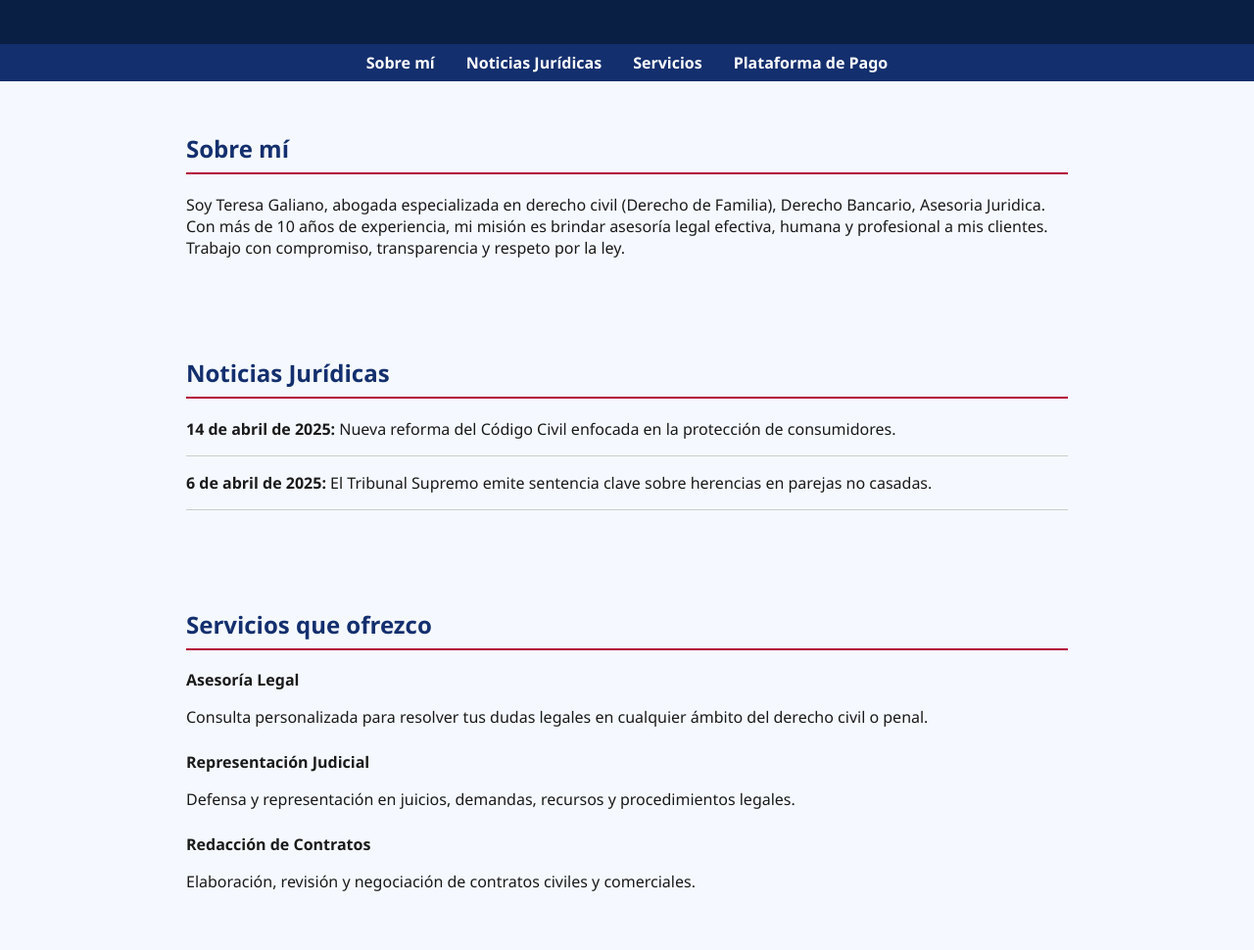
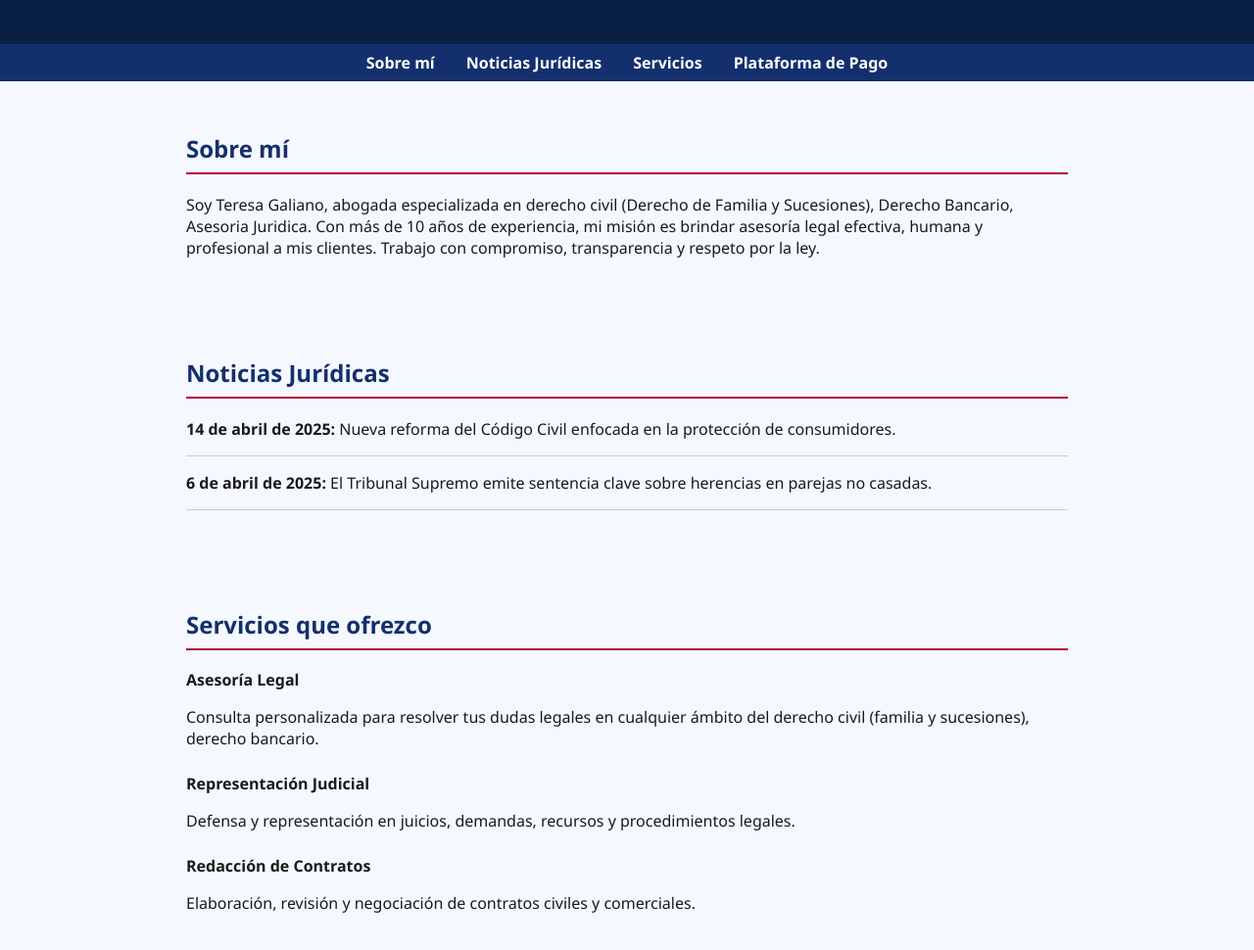
Before and after one commit to TGaliano81/Teresa-Galiano-Abogada, a plain HTML site: page index.html in a window 1280 px wide. Shown: the part 116-1086 px from the top of the page at 98% size. Drawn offline with Linux system fonts and the light colour scheme; a script that the page names is missing.

Commit message:
Update index.html

```diff
--- a/index.html
+++ b/index.html
@@ -87,7 +87,7 @@
 
   <section id="sobre-mi">
     <h2>Sobre mí</h2>
-    <p>Soy Teresa Galiano, abogada especializada en derecho civil (Derecho de Familia), Derecho Bancario, Asesoria Juridica. Con más de 10 años de experiencia, mi misión es brindar asesoría legal efectiva, humana y profesional a mis clientes. Trabajo con compromiso, transparencia y respeto por la ley.</p>
+    <p>Soy Teresa Galiano, abogada especializada en derecho civil (Derecho de Familia y Sucesiones), Derecho Bancario, Asesoria Juridica. Con más de 10 años de experiencia, mi misión es brindar asesoría legal efectiva, humana y profesional a mis clientes. Trabajo con compromiso, transparencia y respeto por la ley.</p>
   </section>
 
   <section id="noticias">
@@ -104,7 +104,7 @@
     <h2>Servicios que ofrezco</h2>
     <div class="servicio">
       <strong>Asesoría Legal</strong>
-      <p>Consulta personalizada para resolver tus dudas legales en cualquier ámbito del derecho civil o penal.</p>
+      <p>Consulta personalizada para resolver tus dudas legales en cualquier ámbito del derecho civil (familia y sucesiones), derecho bancario.</p>
     </div>
     <div class="servicio">
       <strong>Representación Judicial</strong>
```
